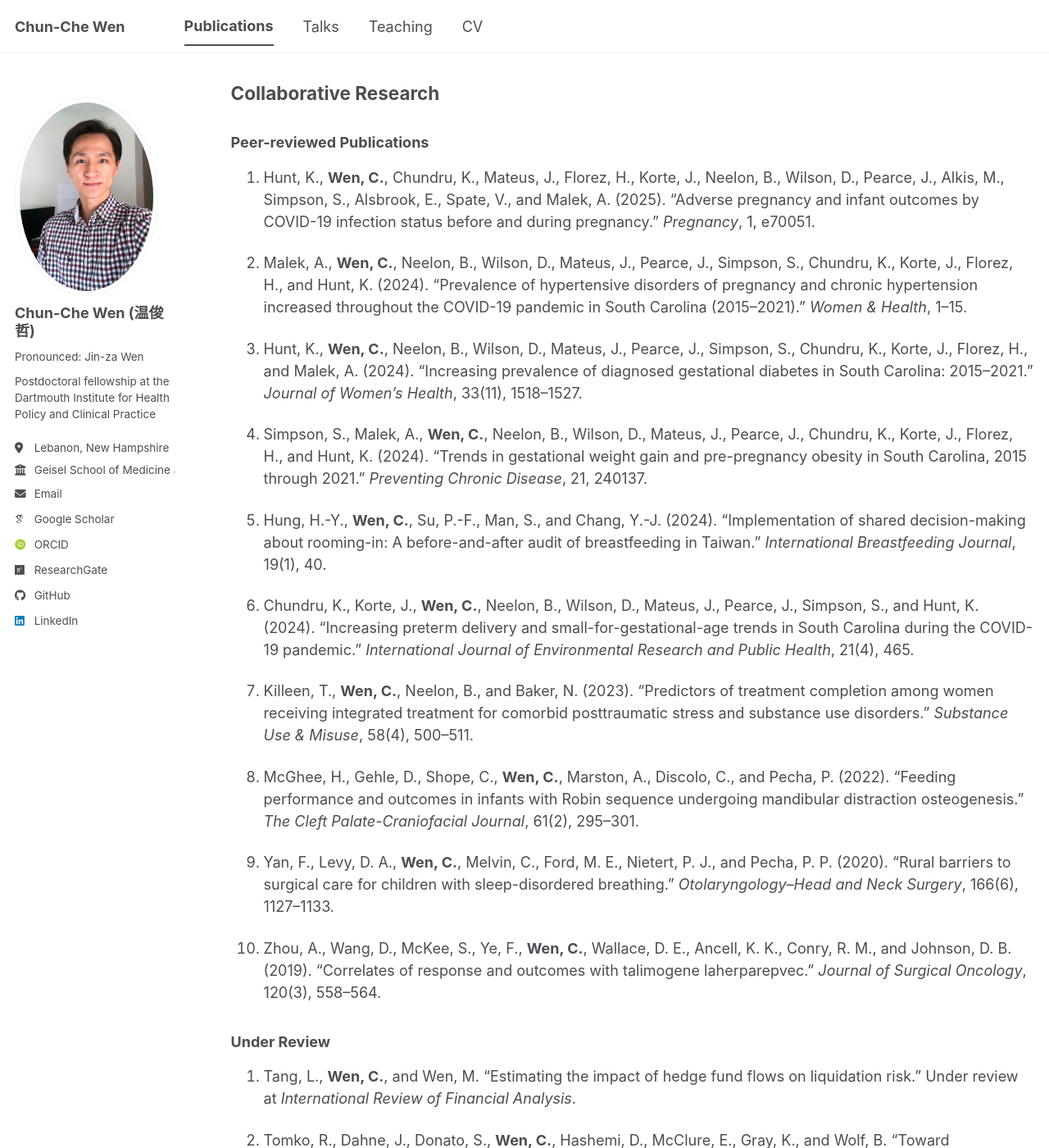
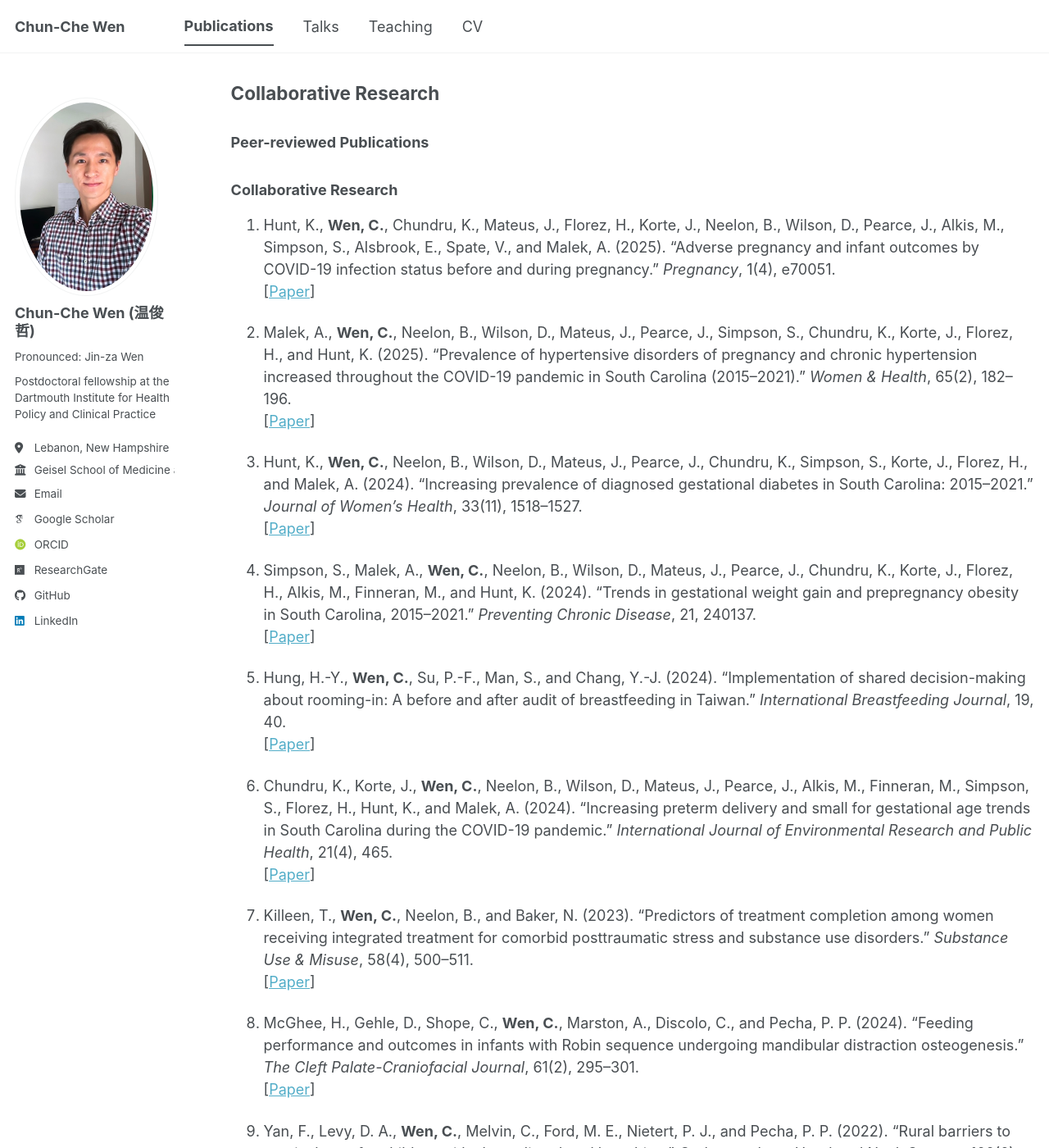
Before and after one commit to chunchewen/chunchewen, a Jekyll site: the page built from _pages/publications.md, in a window 1280 px wide and 1400 px high, scrolled down 1529 px. Shown: the whole window at 82% size. Built offline with Jekyll 4.4.1, drawn with Linux system fonts in a browser that asks for light colours; some web fonts are replaced; a script bundle is joined from its source files by our own code; library files that are not in the unit come from our copies; some of the changed text lies outside the part shown.

Commit message:
Update publications.md

```diff
--- a/_pages/publications.md
+++ b/_pages/publications.md
@@ -52,25 +52,36 @@ author_profile: true
 
 ### Peer-reviewed Publications
 
-1. Hunt, K., **Wen, C.**, Chundru, K., Mateus, J., Florez, H., Korte, J., Neelon, B., Wilson, D., Pearce, J., Alkis, M., Simpson, S., Alsbrook, E., Spate, V., and Malek, A. (2025). "Adverse pregnancy and infant outcomes by COVID-19 infection status before and during pregnancy." *Pregnancy*, 1, e70051.
+### Collaborative Research
 
-2. Malek, A., **Wen, C.**, Neelon, B., Wilson, D., Mateus, J., Pearce, J., Simpson, S., Chundru, K., Korte, J., Florez, H., and Hunt, K. (2024). "Prevalence of hypertensive disorders of pregnancy and chronic hypertension increased throughout the COVID-19 pandemic in South Carolina (2015–2021)." *Women & Health*, 1–15.
+1. Hunt, K., **Wen, C.**, Chundru, K., Mateus, J., Florez, H., Korte, J., Neelon, B., Wilson, D., Pearce, J., Alkis, M., Simpson, S., Alsbrook, E., Spate, V., and Malek, A. (2025). "Adverse pregnancy and infant outcomes by COVID-19 infection status before and during pregnancy." *Pregnancy*, 1(4), e70051. <br>
+[[Paper](https://doi.org/10.1002/pmf2.70051)]
 
-3. Hunt, K., **Wen, C.**, Neelon, B., Wilson, D., Mateus, J., Pearce, J., Simpson, S., Chundru, K., Korte, J., Florez, H., and Malek, A. (2024). "Increasing prevalence of diagnosed gestational diabetes in South Carolina: 2015–2021." *Journal of Women's Health*, 33(11), 1518–1527.
+3. Malek, A., **Wen, C.**, Neelon, B., Wilson, D., Mateus, J., Pearce, J., Simpson, S., Chundru, K., Korte, J., Florez, H., and Hunt, K. (2025). "Prevalence of hypertensive disorders of pregnancy and chronic hypertension increased throughout the COVID-19 pandemic in South Carolina (2015–2021)." *Women & Health*, 65(2), 182–196.<br>
+[[Paper](https://doi.org/10.1080/03630242.2025.2457641)]
 
-4. Simpson, S., Malek, A., **Wen, C.**, Neelon, B., Wilson, D., Mateus, J., Pearce, J., Chundru, K., Korte, J., Florez, H., and Hunt, K. (2024). "Trends in gestational weight gain and pre-pregnancy obesity in South Carolina, 2015 through 2021." *Preventing Chronic Disease*, 21, 240137.
+4. Hunt, K., **Wen, C.**, Neelon, B., Wilson, D., Mateus, J., Pearce, J., Chundru, K., Simpson, S., Korte, J., Florez, H., and Malek, A. (2024). "Increasing prevalence of diagnosed gestational diabetes in South Carolina: 2015–2021." *Journal of Women's Health*, 33(11), 1518–1527.<br>
+[[Paper](https://doi.org/10.1089/jwh.2023.1042)]
 
-5. Hung, H.-Y., **Wen, C.**, Su, P.-F., Man, S., and Chang, Y.-J. (2024). "Implementation of shared decision-making about rooming-in: A before-and-after audit of breastfeeding in Taiwan." *International Breastfeeding Journal*, 19(1), 40.
+5. Simpson, S., Malek, A., **Wen, C.**, Neelon, B., Wilson, D., Mateus, J., Pearce, J., Chundru, K., Korte, J., Florez, H., Alkis, M., Finneran, M., and Hunt, K. (2024). "Trends in gestational weight gain and prepregnancy obesity in South Carolina, 2015–2021." *Preventing Chronic Disease*, 21, 240137.<br>
+[[Paper](https://doi.org/10.5888/pcd21.240137)]
 
-6. Chundru, K., Korte, J., **Wen, C.**, Neelon, B., Wilson, D., Mateus, J., Pearce, J., Simpson, S., and Hunt, K. (2024). "Increasing preterm delivery and small-for-gestational-age trends in South Carolina during the COVID-19 pandemic." *International Journal of Environmental Research and Public Health*, 21(4), 465.
+6. Hung, H.-Y., **Wen, C.**, Su, P.-F., Man, S., and Chang, Y.-J. (2024). "Implementation of shared decision-making about rooming-in: A before and after audit of breastfeeding in Taiwan." *International Breastfeeding Journal*, 19, 40.<br>
+[[Paper](https://doi.org/10.1186/s13006-024-00649-6)]
 
-7. Killeen, T., **Wen, C.**, Neelon, B., and Baker, N. (2023). "Predictors of treatment completion among women receiving integrated treatment for comorbid posttraumatic stress and substance use disorders." *Substance Use & Misuse*, 58(4), 500–511.
+7. Chundru, K., Korte, J., **Wen, C.**, Neelon, B., Wilson, D., Mateus, J., Pearce, J., Alkis, M., Finneran, M., Simpson, S., Florez, H., Hunt, K., and Malek, A. (2024). "Increasing preterm delivery and small for gestational age trends in South Carolina during the COVID-19 pandemic." *International Journal of Environmental Research and Public Health*, 21(4), 465.<br>
+[[Paper](https://doi.org/10.3390/ijerph21040465)]
 
-8. McGhee, H., Gehle, D., Shope, C., **Wen, C.**, Marston, A., Discolo, C., and Pecha, P. (2022). "Feeding performance and outcomes in infants with Robin sequence undergoing mandibular distraction osteogenesis." *The Cleft Palate-Craniofacial Journal*, 61(2), 295–301.
+8. Killeen, T., **Wen, C.**, Neelon, B., and Baker, N. (2023). "Predictors of treatment completion among women receiving integrated treatment for comorbid posttraumatic stress and substance use disorders." *Substance Use & Misuse*, 58(4), 500–511.<br> [[Paper](https://doi.org/10.1080/10826084.2023.2170183)]
 
-9. Yan, F., Levy, D. A., **Wen, C.**, Melvin, C., Ford, M. E., Nietert, P. J., and Pecha, P. P. (2020). "Rural barriers to surgical care for children with sleep-disordered breathing." *Otolaryngology–Head and Neck Surgery*, 166(6), 1127–1133.
+9. McGhee, H., Gehle, D., Shope, C., **Wen, C.**, Marston, A., Discolo, C., and Pecha, P. P. (2024). "Feeding performance and outcomes in infants with Robin sequence undergoing mandibular distraction osteogenesis." *The Cleft Palate-Craniofacial Journal*, 61(2), 295–301.<br>
+[[Paper](https://doi.org/10.1177/10556656221127542)]
 
-10. Zhou, A., Wang, D., McKee, S., Ye, F., **Wen, C.**, Wallace, D. E., Ancell, K. K., Conry, R. M., and Johnson, D. B. (2019). "Correlates of response and outcomes with talimogene laherparepvec." *Journal of Surgical Oncology*, 120(3), 558–564.
+10. Yan, F., Levy, D. A., **Wen, C.**, Melvin, C., Ford, M. E., Nietert, P. J., and Pecha, P. P. (2022). "Rural barriers to surgical care for children with sleep-disordered breathing." *Otolaryngology–Head and Neck Surgery*, 166(6), 1127–1133.<br>
+[[Paper](https://doi.org/10.1177/0194599821993383)]
+
+11. Zhou, A., Wang, D., McKee, S., Ye, F., **Wen, C.**, Wallace, D. E., Ancell, K. K., Conry, R. M., and Johnson, D. B. (2019). "Correlates of response and outcomes with talimogene laherparepvec." *Journal of Surgical Oncology*, 120(3), 558–564.<br>
+[[Paper](https://doi.org/10.1002/jso.25601)]
 
 ### Under Review
 
```
